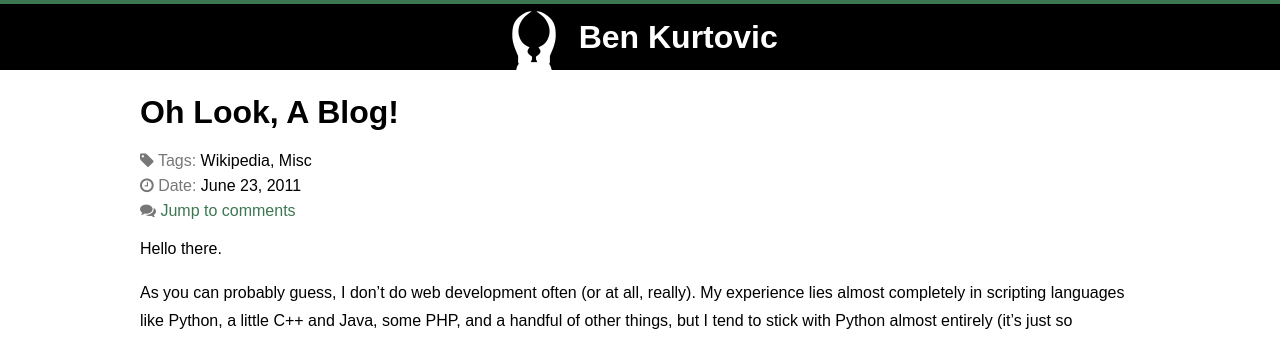
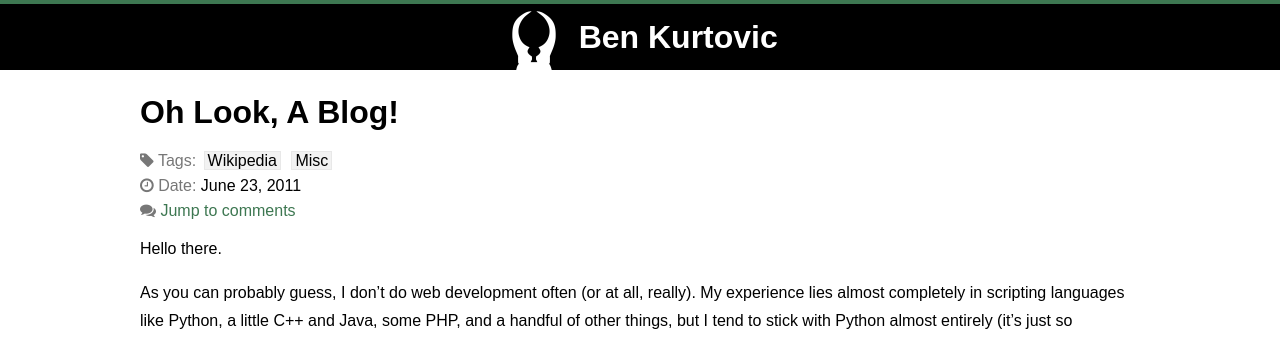
Before and after one commit to earwig/benkurtovic.com, a Jekyll site: the page built from _posts/2011-06-23-oh-look-a-blog.md, in a window 1280 px wide. Shown: the top 340 px of the page. Built offline with Jekyll 4.4.1, drawn with Linux system fonts in a browser that asks for light colours; nearby versions of some CDN libraries; comment, search, counter and statistics services are not loaded.

```diff
--- a/_layouts/post.html
+++ b/_layouts/post.html
@@ -5,7 +5,10 @@ layout: base
 <h1>{{ page.title }}</h1>
 <div id="content">
     <ul id="post-info">
-        <li><span><i class="fa fa-tag"></i> Tags:</span> {{ page.tags | join: ", " }}</li>
+        <li><span><i class="fa fa-tag"></i> Tags:</span>
+            {% for tag in page.tags %}
+                <a href="/#{{tag}}" class="post-tag">{{tag}}</a>
+            {% endfor %}
         <li><span><i class="fa fa-clock-o"></i> Date:</span> {{ page.date | date: "%B %-d, %Y" }}</li>
         <li><span><i class="fa fa-comments"></i></span> <a href="#disqus_thread">Jump to comments</a></li>
     </ul>
--- a/static/main.css
+++ b/static/main.css
@@ -134,6 +134,7 @@ a.underlined:hover, a.underlined:active { text-decoration: none; }
     border: 1px solid #e8e8e8;
     color: #888;
     cursor: pointer;
+    margin: 0 3px;
     padding: 0 3px;
 }
 
@@ -159,6 +160,17 @@ a.underlined:hover, a.underlined:active { text-decoration: none; }
 
 #post-info span {
     color: #777;
+}
+
+.post-tag {
+    background-color: #f2f2f2;
+    border: 1px solid #e8e8e8;
+    margin: 0 3px;
+    padding: 0 3px;
+}
+
+.post-tag:link, .post-tag:visited {
+    color: black;
 }
 
 pre {
--- a/static/main.js
+++ b/static/main.js
@@ -1,12 +1,5 @@
 function load_tag_filters() {
-    $(".tag").click(function() {
-        $(this).toggleClass("tag-selected");
-
-        var allowed = [];
-        $(".tag-selected").each(function() {
-            allowed.push($(this).text())
-        });
-
+    var filter_posts = function(filter) {
         var num_selected = $(".tag-selected").length;
         if (num_selected == 0 || num_selected == $(".tag").length)
             $("#post-list li").show();
@@ -15,13 +8,36 @@ function load_tag_filters() {
             $("#post-list li").each(function() {
                 var tags = $(this).data("tags").split("|");
                 for (var t in tags) {
-                    if ($.inArray(tags[t], allowed) != -1) {
+                    if ($.inArray(tags[t], filter) != -1) {
                         $(this).show();
                         return;
                     }
                 }
             });
         }
+    }
+
+    if (window.location.hash) {
+        var tags = window.location.hash.substr(1).split("|");
+        $(".tag").each(function() {
+            if ($.inArray($(this).text(), tags) != -1)
+                $(this).toggleClass("tag-selected");
+        });
+        filter_posts(tags);
+    }
+
+    $(".tag").click(function() {
+        $(this).toggleClass("tag-selected");
+
+        var tags = [];
+        $(".tag-selected").each(function() {
+            tags.push($(this).text())
+        });
+        if (tags.length > 0)
+            window.location.hash = tags.join("|");
+        else
+            history.pushState("", "", window.location.pathname);
+        filter_posts(tags);
     });
 }
 
```
